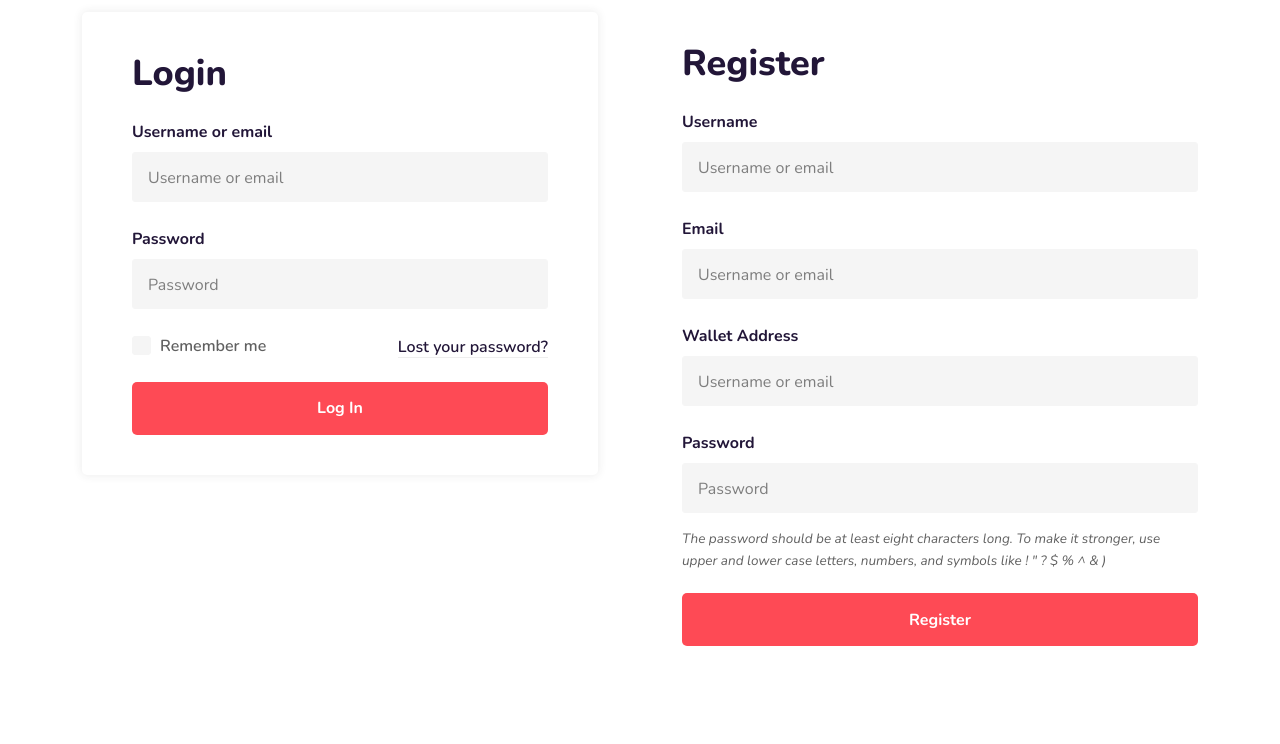
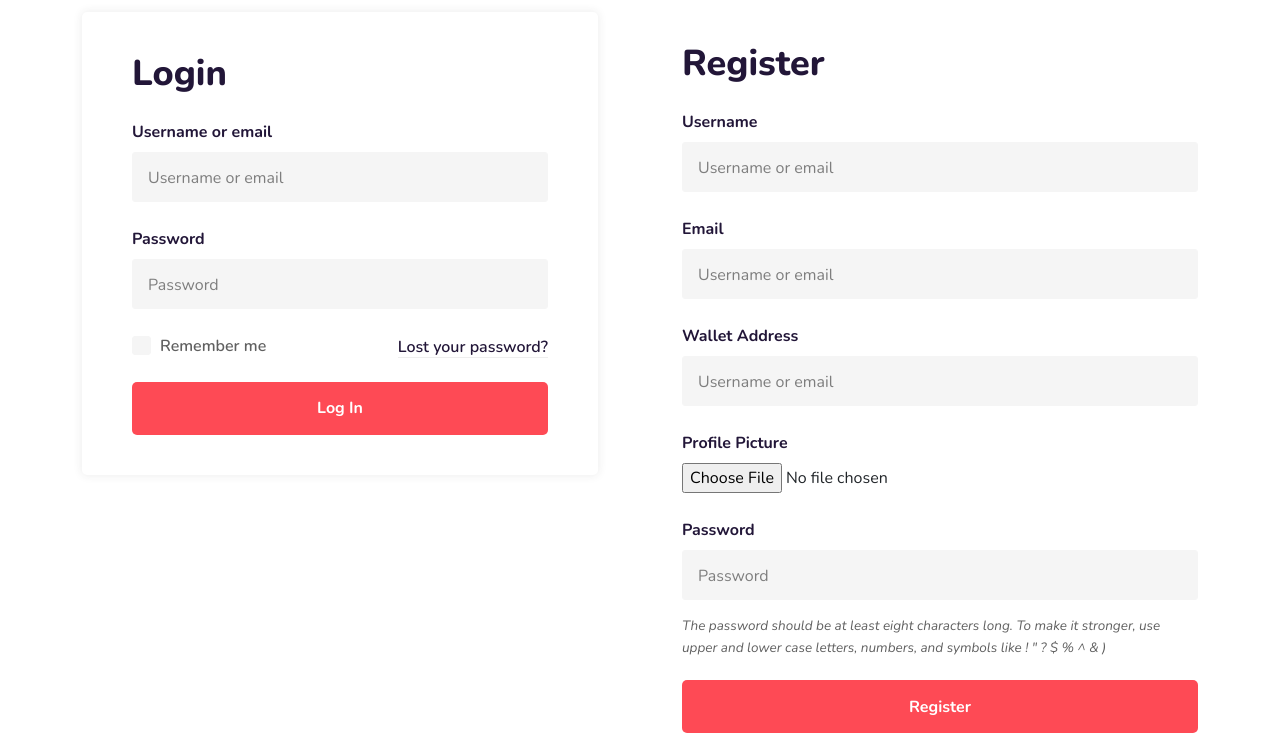
Before and after one commit to AylluAcademy-org/ayllu-frontend, a Next.js app: page /profile-authentication in a window 1280 px wide. Shown: the part 420-1164 px from the top of the page. Built offline with nearby package versions, Linux system fonts and the light colour scheme; a web font is replaced by a local one.

Commit message:
:sparkles: Upload file component on register

```diff
--- a/components/ProfileAuthentication/RegisterForm.js
+++ b/components/ProfileAuthentication/RegisterForm.js
@@ -22,6 +22,13 @@ const RegisterForm = () => {
                 </div>
 
                 <div className="form-group">
+                    <label>Profile Picture</label>
+                    <div class="custom-file">
+                        <input type="file" className="custom-file-input" id="customFile"/>
+                    </div>
+                </div>
+
+                <div className="form-group">
                     <label>Password</label>
                     <input type="password" className="form-control" placeholder="Password" />
                 </div>
```
